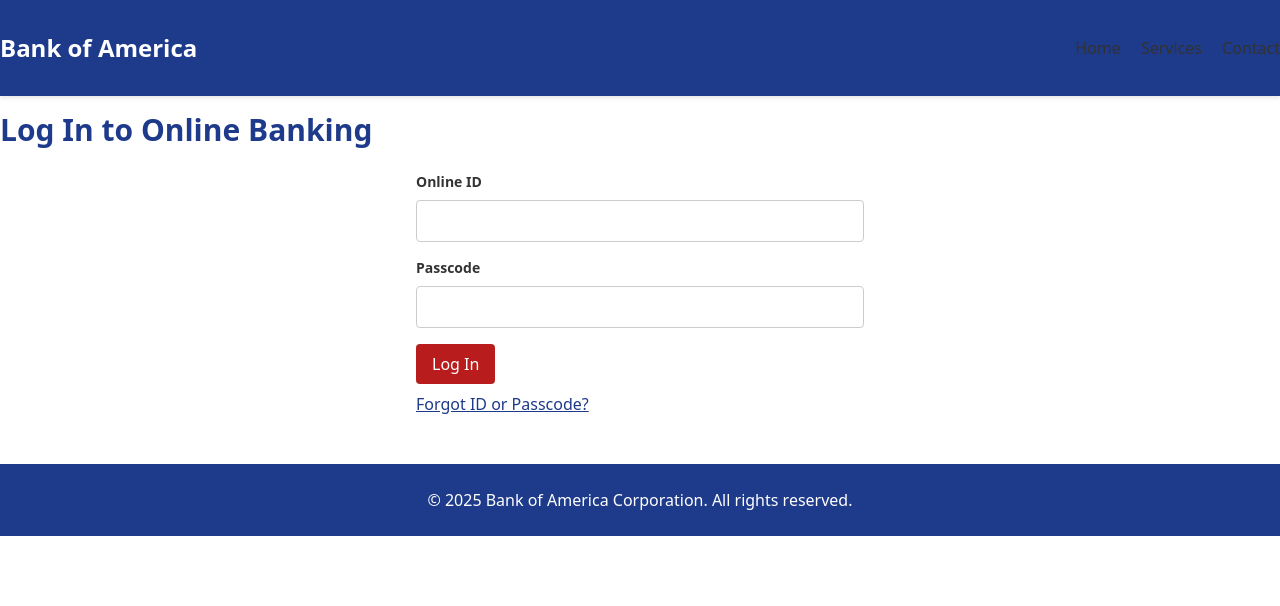
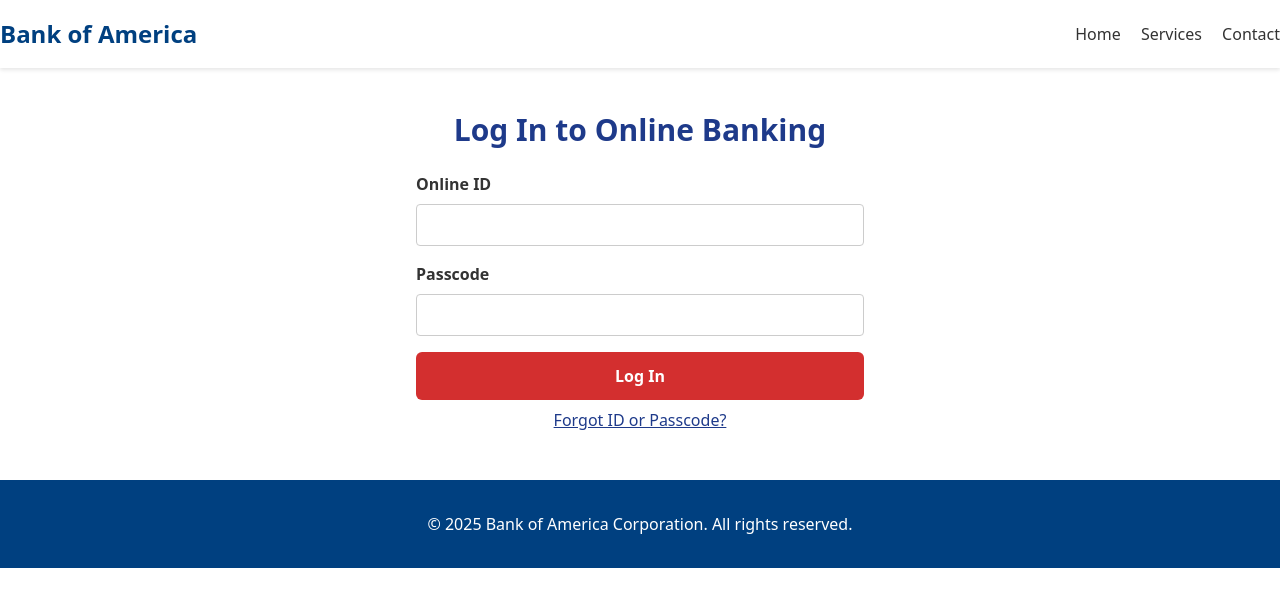
Before and after one commit to Elizabethjame20/Bank-America-, a website: page login.html in a window 1280 px wide. Drawn offline with nearby package versions, Linux system fonts and the light colour scheme.

Commit message:
Update login.html

```diff
--- a/login.html
+++ b/login.html
@@ -8,9 +8,9 @@
     <link rel="stylesheet" href="css/styles.css">
 </head>
 <body class="font-sans text-gray-800">
-    <header class="bg-blue-900 text-white fixed w-full top-0 z-10">
-        <nav class="container mx-auto flex justify-between items-center py-4">
-            <div class="text-2xl font-bold">Bank of America</div>
+    <header class="fixed w-full top-0 z-10">
+        <nav class="container mx-auto flex justify-between items-center">
+            <a href="index.html" class="logo">Bank of America</a>
             <div class="space-x-4">
                 <a href="index.html" class="hover:underline">Home</a>
                 <a href="services.html" class="hover:underline">Services</a>
@@ -19,21 +19,21 @@
         </nav>
     </header>
     <section class="container mx-auto py-12 mt-16">
-        <h1 class="text-3xl font-bold text-blue-900 mb-6">Log In to Online Banking</h1>
+        <h1 class="text-3xl font-bold text-blue-900 mb-6 text-center">Log In to Online Banking</h1>
         <form id="login-form" class="max-w-md mx-auto">
             <div class="mb-4">
-                <label class="block text-sm font-bold mb-2" for="username">Online ID</label>
-                <input type="text" id="username" class="w-full p-2 border rounded" required>
+                <label for="username">Online ID</label>
+                <input type="text" id="username" required>
             </div>
             <div class="mb-4">
-                <label class="block text-sm font-bold mb-2" for="password">Passcode</label>
-                <input type="password" id="password" class="w-full p-2 border rounded" required>
+                <label for="password">Passcode</label>
+                <input type="password" id="password" required>
             </div>
-            <button type="submit" class="bg-red-700 text-white py-2 px-4 rounded hover:bg-red-800">Log In</button>
-            <a href="#" class="block mt-2 text-blue-900 underline">Forgot ID or Passcode?</a>
+            <button type="submit" class="cta-btn w-full">Log In</button>
+            <a href="#" class="block mt-2 text-blue-900 underline text-center">Forgot ID or Passcode?</a>
         </form>
     </section>
-    <footer class="bg-blue-900 text-white text-center py-6">
+    <footer class="text-center">
         <p>© 2025 Bank of America Corporation. All rights reserved.</p>
     </footer>
     <script src="js/scripts.js"></script>
```
